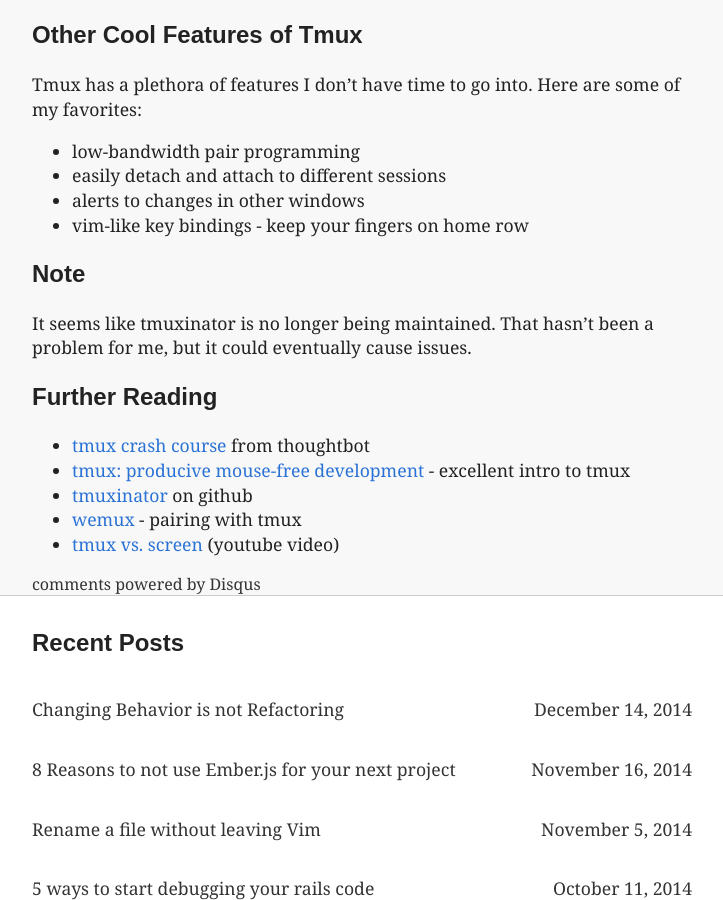
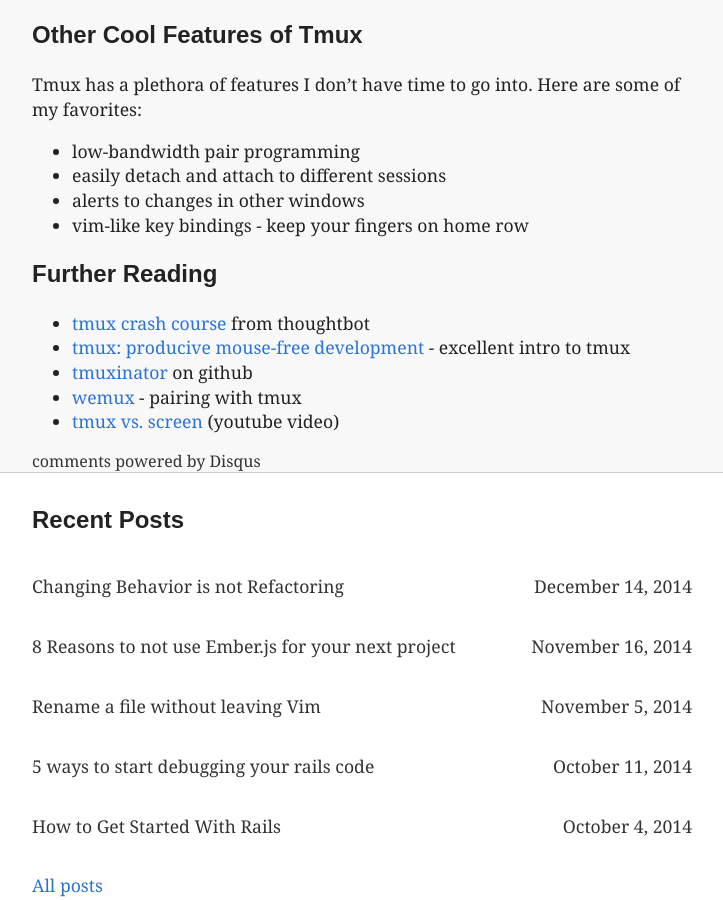
Before and after one commit to ao140505/ao140505.github.io, a Jekyll site: the page built from _posts/2013-02-12-using-tmux-and-tmuxinator.markdown, in a window 1280 px wide and 900 px high, scrolled down 2281 px. Shown: the whole window, without its empty margins (278-1001 px from the left). Built offline with Jekyll 4.4.1, drawn with Linux system fonts in a browser that asks for light colours; some web fonts are replaced; Markdown is read by kramdown in place of the engine named in the settings; comment, search, counter and statistics services are not loaded.

Commit message:
take note out of old post

```diff
--- a/_posts/2013-02-12-using-tmux-and-tmuxinator.markdown
+++ b/_posts/2013-02-12-using-tmux-and-tmuxinator.markdown
@@ -88,12 +88,6 @@
 * alerts to changes in other windows
 * vim-like key bindings - keep your fingers on home row
 
-## Note
-
-It seems like tmuxinator is no longer being maintained.
-That hasn't been a problem for me, but it could
-eventually cause issues.
-
 ## Further Reading
   * [tmux crash course](http://robots.thoughtbot.com/post/2641409235/a-tmux-crash-course) from thoughtbot
   * [tmux: producive mouse-free development](http://pragprog.com/book/bhtmux/tmux) - excellent intro
```
